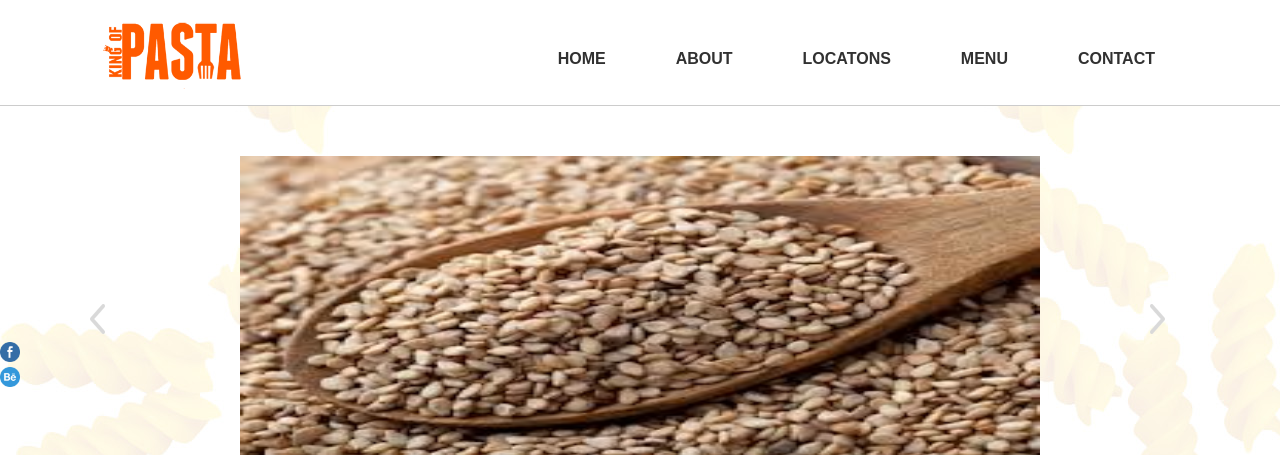
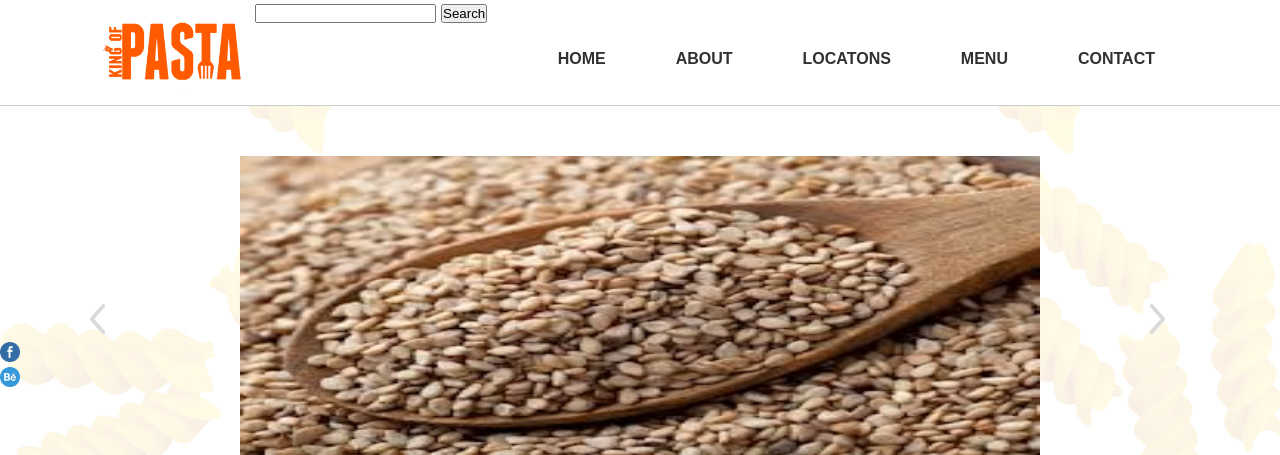
Before and after one commit to Nandathilaka/sakurawebsite, a CodeIgniter app: the page made by application/views/homeView.php in a window 1280 px wide. Shown: the top 455 px of the page. Run offline with CodeIgniter, Linux system fonts and the light colour scheme; some libraries are stand-ins or nearby versions.

Commit message:
modified home view

```diff
--- a/application/views/homeView.php
+++ b/application/views/homeView.php
@@ -37,6 +37,17 @@
 <div class="headerwrapper">
     <div id="header" class="container">
         <div class="logo"> <a href="#"><img src="<?php echo base_url()?>template/images/LOGO.png" alt="logo" width="165" height="74"></a> </div> <!--end of Logo-->
+
+         <!-- <div class="top_nav_right">
+                    <div class="wthreecartaits wthreecartaits2 cart cart box_1">
+                        <form action="#" method="post" class="last">
+                            <input type="hidden" name="cmd" value="_cart">
+                            <input type="hidden" name="display" value="1">
+                            <button class="w3view-cart" type="submit" name="submit" value=""><i class="fa fa-cart-arrow-down" aria-hidden="true"></i></button>
+                        </form>
+
+                    </div>
+        </div> -->
         <nav>
             <ul id="navigations">
                 <li><a href="#navigations">HOME</a></li>
@@ -44,18 +55,18 @@
                 <li><a href="#map">LOCATONS</a></li>
                 <li><a href="#bestdishes">MENU</a></li>
                 <li><a href="#contactus">CONTACT</a></li>
-                <div class="top_nav_right">
-                                <div class="wthreecartaits wthreecartaits2 cart cart box_1">
-                                    <form action="#" method="post" class="last">
-                                        <input type="hidden" name="cmd" value="_cart">
-                                        <input type="hidden" name="display" value="1">
-                                        <button class="w3view-cart" type="submit" name="submit" value=""><i class="fa fa-cart-arrow-down" aria-hidden="true"></i></button>
-                                    </form>
-
-                                </div>
-                            </div>
 
             </ul>
+
+
+
+            <div id='search'>
+                <form method="get" action="" enctype="mutipart/form-data">
+                    <input type="text" name="user_query" />
+                    <input type="button" name="search" value="Search" />
+                </form>
+
+            </div>
         </nav>
     </div> <!--end of header-->
 </div> <!-- end of headerwrapper-->
```
